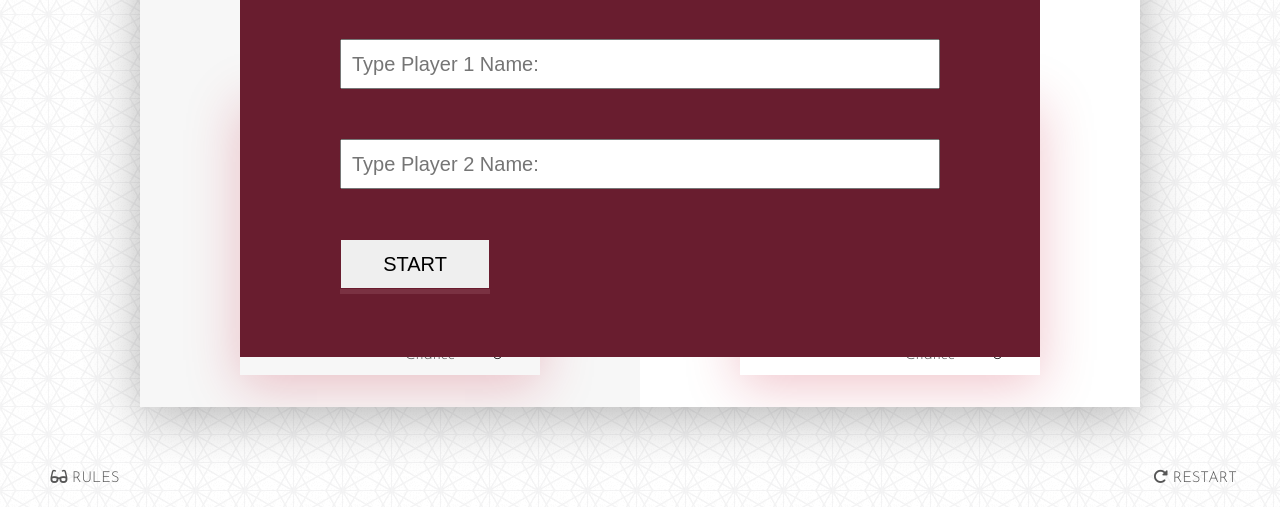
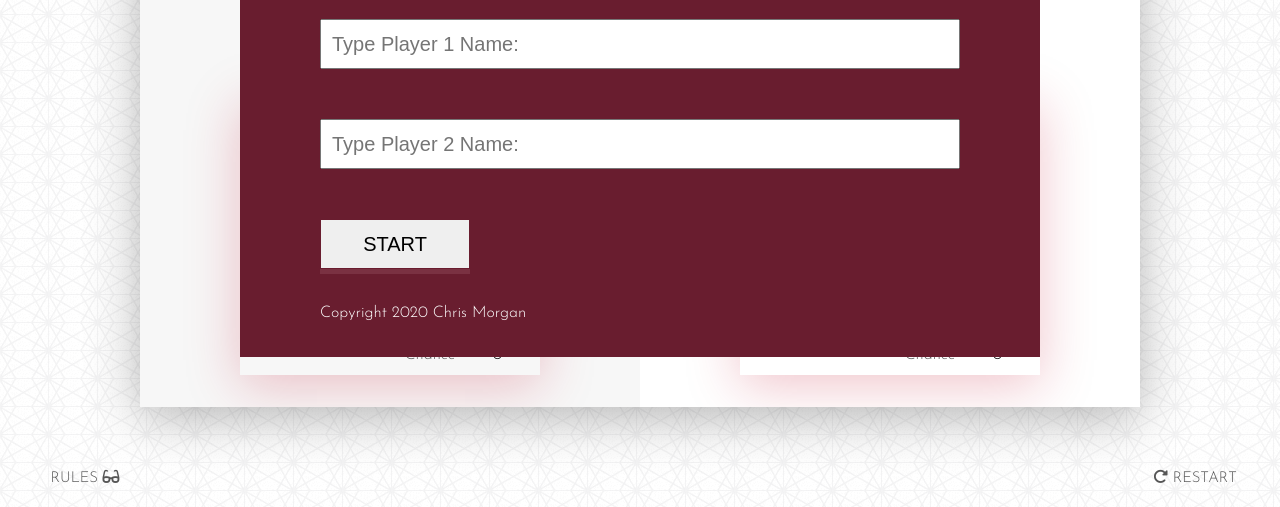
Before and after one commit to ChrisGuy/Yahtzee, a plain HTML site: page index.html in a window 1280 px wide. Shown: the part 293-800 px from the top of the page. Drawn offline with Linux system fonts and the light colour scheme.

Commit message:
Style change to start screen

```diff
--- a/css/styles.css
+++ b/css/styles.css
@@ -259,16 +259,20 @@ button:focus {
   height: 500px;
   background-color: #691d2f;
   color: #fff;
-  padding: 100px;
+  padding: 80px;
 }
 
 .start-screen input[type=text] {
   display: block;
   margin: 50px auto;
-  width: 600px;
+  width: 640px;
   height: 50px;
   font-size: 20px;
   padding: 10px;
+}
+
+.start-screen form {
+  margin: 20px 0;
 }
 
 .start-screen button {
--- a/index.html
+++ b/index.html
@@ -166,7 +166,7 @@
 
 
   <button class="btn btn-new"><i class="fas fa-redo-alt"></i> Restart</button>
-  <button type="button" class="btn btn-rules" data-open="rules"><i class="fas fa-glasses"></i> Rules</button>
+  <button type="button" class="btn btn-rules" data-open="rules">Rules <i class="fas fa-glasses"></i></button>
   <!-- <button type="button" class="open-modal scores" data-open="scores">Scores</button> -->
 
   <div class="modal" id="rules" data-animation="zoomInOut">
@@ -231,6 +231,8 @@
     <input type="text" id="p1" value="" placeholder="Type Player 2 Name:" required>
     <button type="button" id="startGame" name="start">START</button>
     </form>
+    <br />
+    <div class="copyright"> </div>
   </div>
 
 
--- a/js/app.js
+++ b/js/app.js
@@ -115,8 +115,7 @@ DOM.start.addEventListener("click", function() {
    // Open Player name screen
    document.getElementById("start").classList.remove("hidden");
 
-   // Sets P1 (0) as starting player
-   activePlayer = 0;
+
    // Reset scores
    scores = {
      p0: [
@@ -165,7 +164,15 @@ DOM.start.addEventListener("click", function() {
    hideDice();
    removeUsed();
    removeActiveDice();
+
+   // Clears both scores
+   activePlayer = 1;
    clearTempScores();
+   // Sets P1 (0) as starting player
+   activePlayer = 0;
+   clearTempScores();
+
+
    globalScore();
 
    // Reset the active player to P1 (0)
@@ -774,6 +781,13 @@ function gameOver() {
 
 };
 
+(function copyright() {
+  let date = new Date();
+  let year = date.getFullYear();
+
+  document.querySelector(".copyright").innerHTML = "Copyright " + year + " Chris Morgan";
+})();
+
 
 // RULES POP UP
 
```
